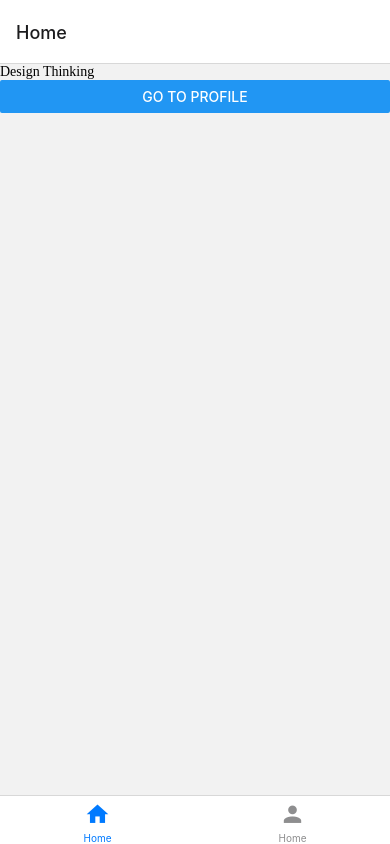
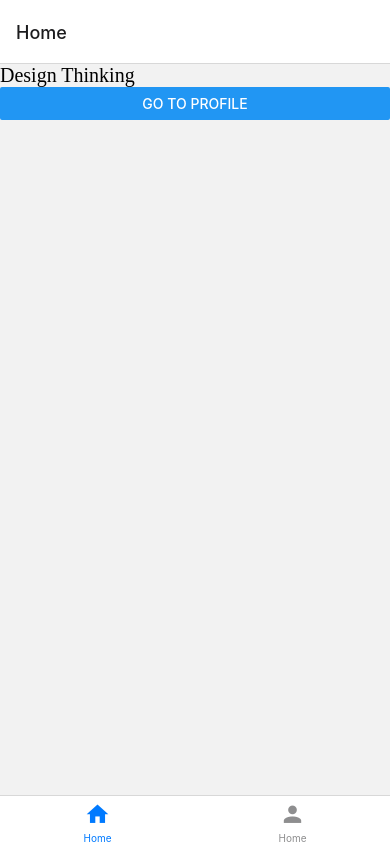
Before and after one commit to beckn/dsep-unified-bap-ui, a React Native app: screen /Dashboard in a window 390 px wide. Built offline with nearby package versions, Linux system fonts and the light colour scheme.

Commit message:
adding common styles

```diff
--- a/src/components/text/index.tsx
+++ b/src/components/text/index.tsx
@@ -1,6 +1,6 @@
-import {Fonts} from '@styles/fonts';
 import React, {FunctionComponent} from 'react';
 import {Text as RNText, TextStyle} from 'react-native';
+import {Fonts} from '@styles/fonts';
 
 type TextProps = {
   children: string | JSX.Element;
--- a/src/screens/home/index.tsx
+++ b/src/screens/home/index.tsx
@@ -3,11 +3,12 @@ import {View, Button} from 'react-native';
 import {Navigation} from '@interfaces/commonInterfaces';
 import {Text} from '@components/text';
 import {getString} from '@i18n';
+import {commonStyles} from '@styles/commonStyles';
 
 function HomeScreen({navigation}: {navigation: Navigation}) {
   return (
     <View>
-      <Text>{getString('key1')}</Text>
+      <Text style={commonStyles.baseFontSize}>{getString('key1')}</Text>
       <Button
         title="Go to Profile"
         onPress={() => navigation.navigate('Profile')}
--- a/src/styles/commonStyles.ts
+++ b/src/styles/commonStyles.ts
@@ -0,0 +1,22 @@
+import {StyleSheet, TextStyle, ViewStyle} from 'react-native';
+import {Fonts} from './fonts';
+
+type Styles = {
+  flex1: ViewStyle;
+  flex1Center: ViewStyle;
+  baseFontSize: TextStyle;
+};
+
+export const commonStyles = StyleSheet.create<Styles>({
+  flex1: {
+    flex: 1,
+  },
+  flex1Center: {
+    flex: 1,
+    alignItems: 'center',
+    justifyContent: 'center',
+  },
+  baseFontSize: {
+    fontSize: Fonts.size.header,
+  },
+});
```
